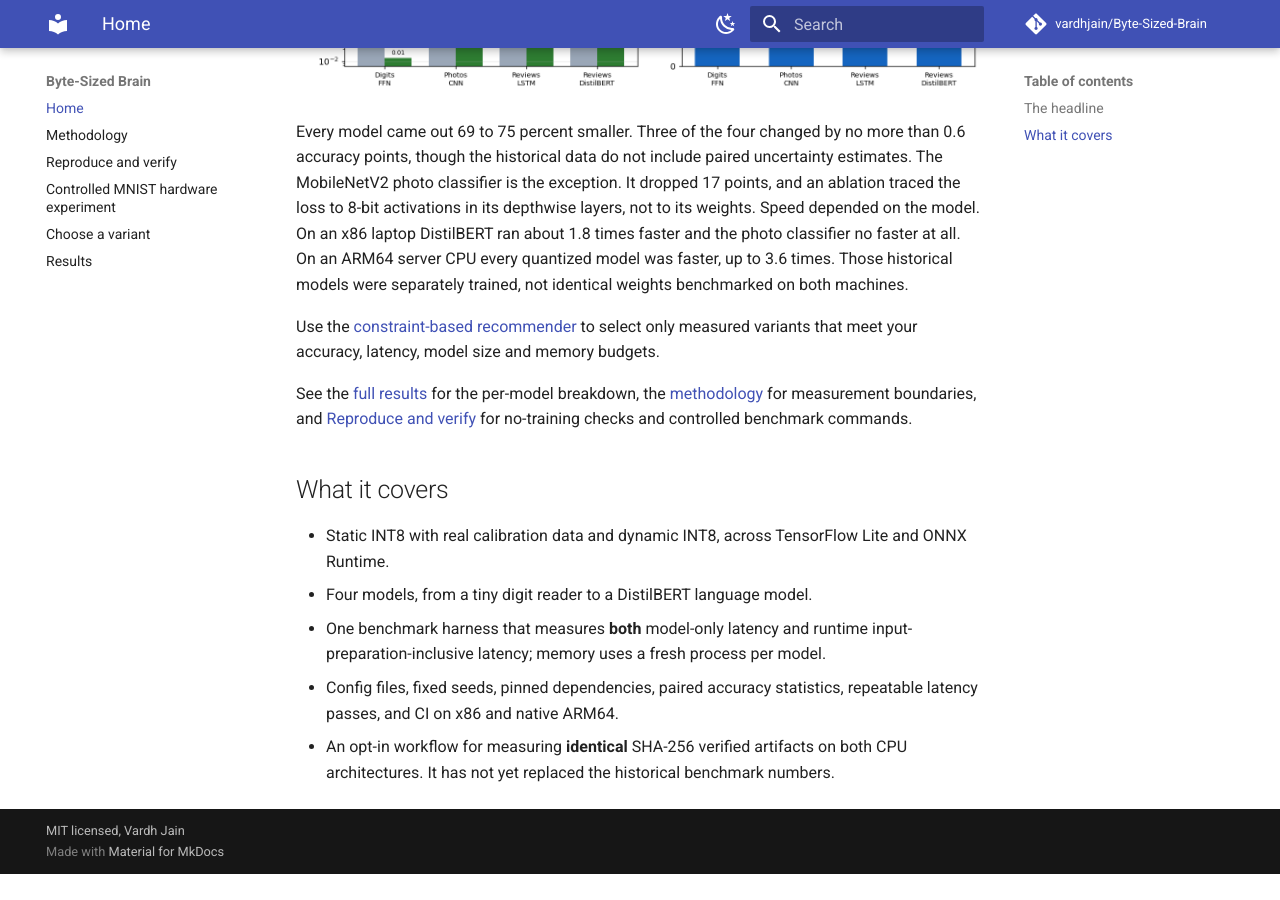
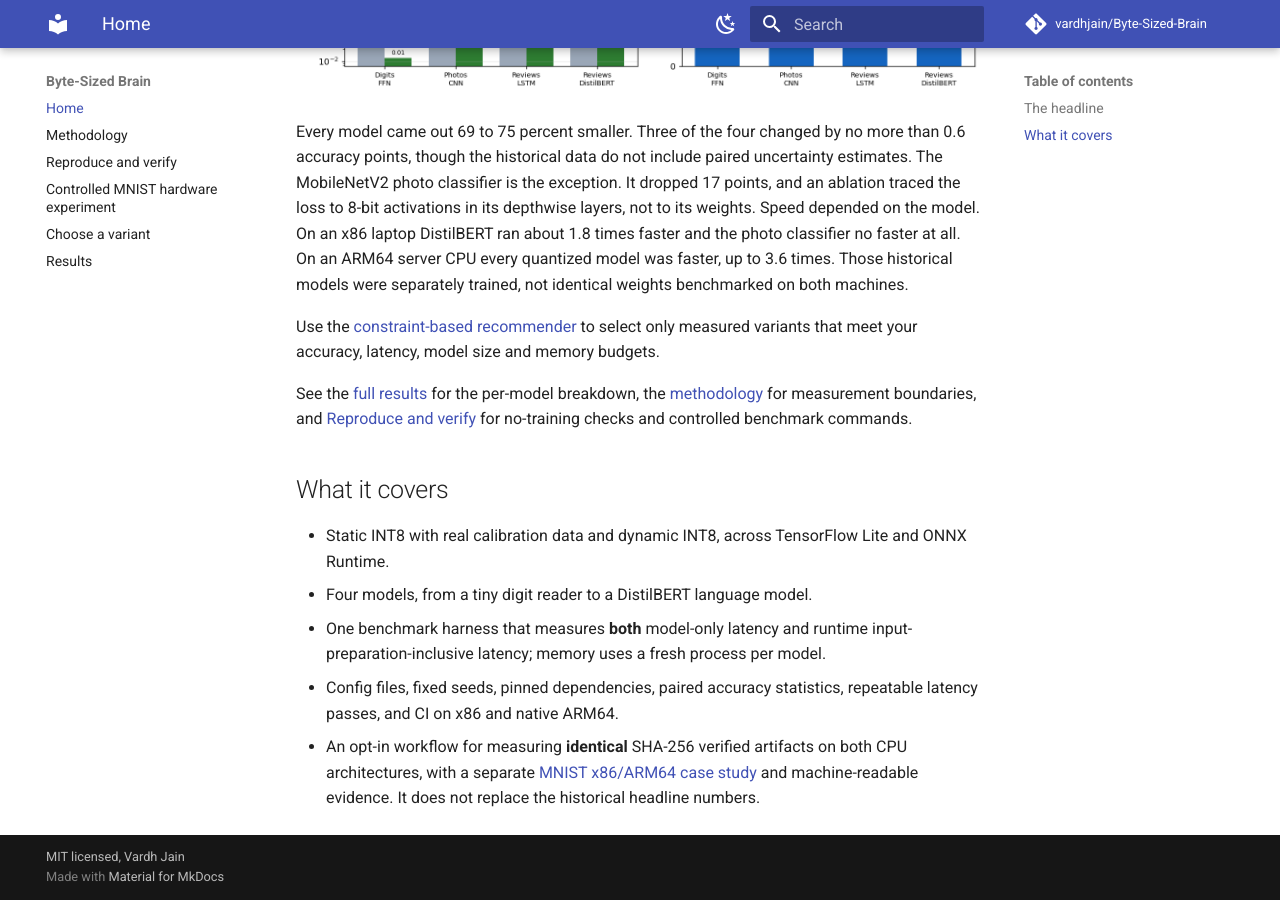
Before and after one commit to vardhjain/Byte-Sized-Brain, an MkDocs documentation site: the page built from docs/index.md, in a window 1280 px wide and 900 px high, scrolled down 860 px. Built offline with MkDocs 1.6.1 and Material for MkDocs 9.7.7, drawn with Linux system fonts in a browser that asks for light colours; comment, search, counter and statistics services are not loaded; before the commit the page ends 1734 px from its top, so only the background shows below that.

Commit message:
docs: surface controlled hardware findings without overwriting legacy results

```diff
--- a/docs/index.md
+++ b/docs/index.md
@@ -42,4 +42,5 @@ benchmark commands.
 - Config files, fixed seeds, pinned dependencies, paired accuracy statistics,
   repeatable latency passes, and CI on x86 and native ARM64.
 - An opt-in workflow for measuring **identical** SHA-256 verified artifacts on both
-  CPU architectures. It has not yet replaced the historical benchmark numbers.
+  CPU architectures, with a separate [MNIST x86/ARM64 case study](mnist-cross-hardware.md)
+  and machine-readable evidence. It does not replace the historical headline numbers.
```
